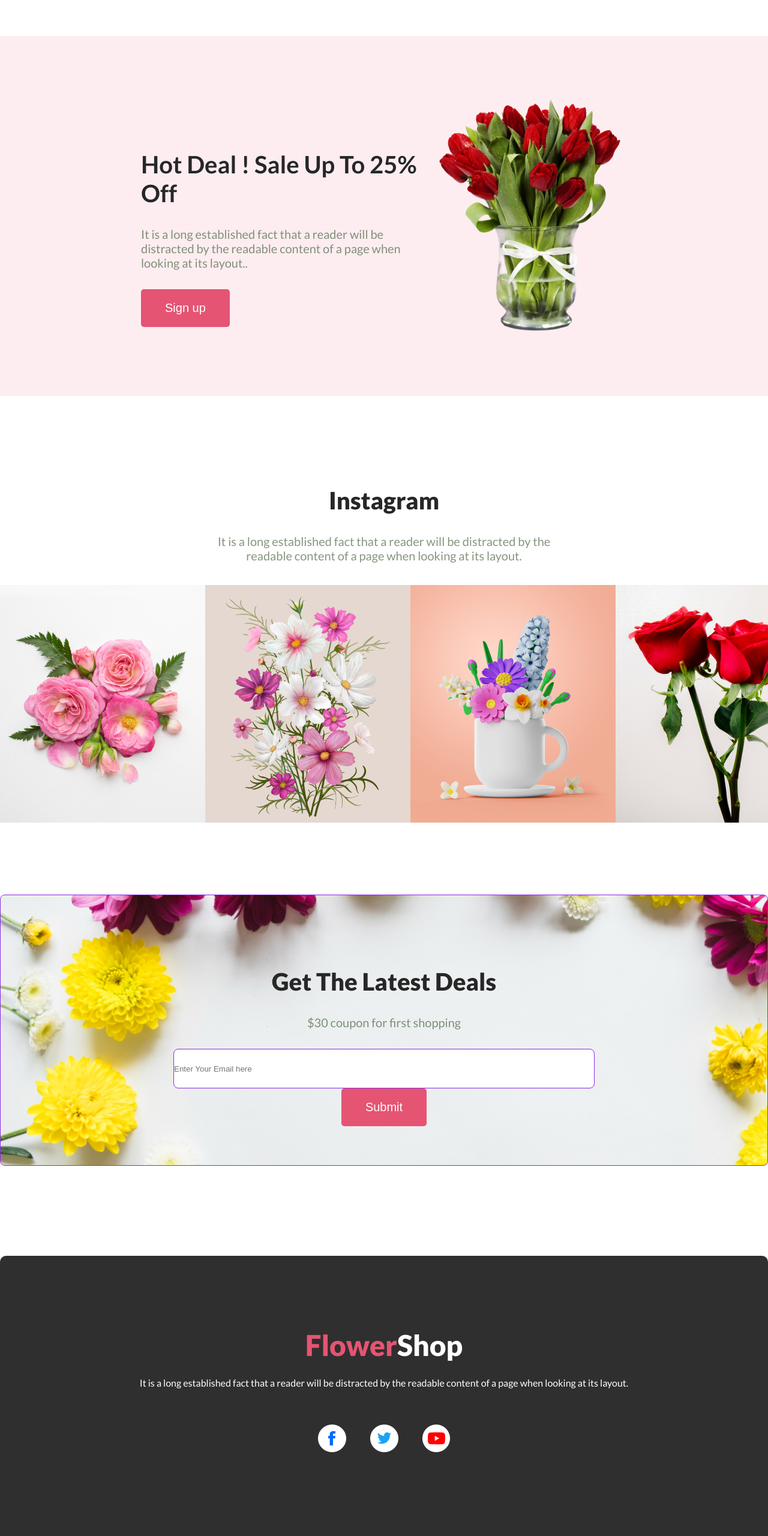
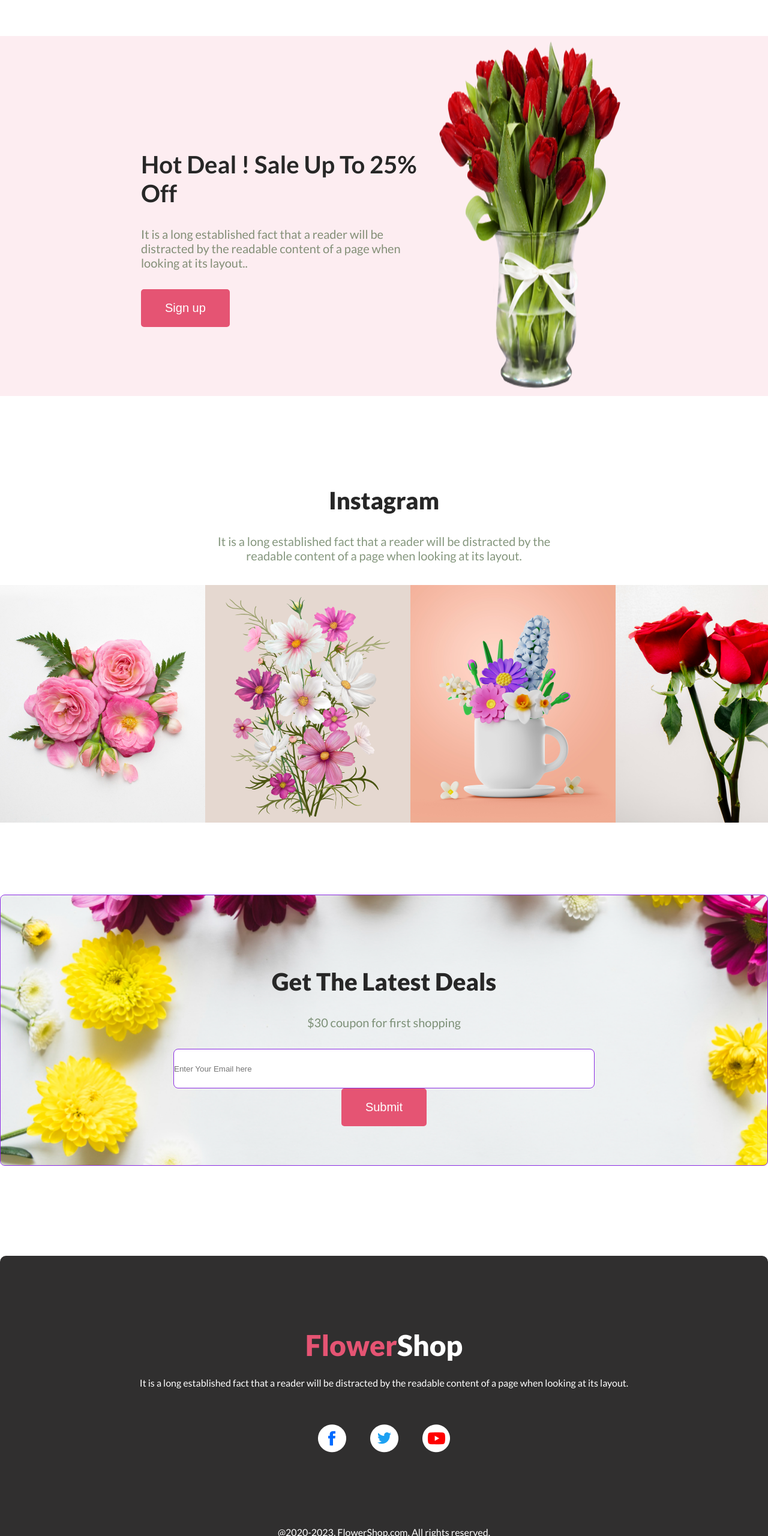
Before and after one commit to srmojumdar88/Assignment-test-1, a plain HTML site: page index.html in a window 1280 px wide. Shown: the part 3290-5850 px from the top of the page at 60% size. Drawn offline with Linux system fonts and the light colour scheme.

Commit message:
img problem moditfied

```diff
--- a/index.html
+++ b/index.html
@@ -101,7 +101,7 @@
                 <p class="description">It is a long established fact that a reader will be distracted by the readable content of a page when looking at its layout..</p>
                 <button class="button">Sign up</button>
             </div>
-                <img class="section2-img" src="image/pngwing 8.png" alt="tulipflowr">
+                <img class="section2-img" src="image/pngwing 8.png">
         </div>
     </section>
 
--- a/style.css
+++ b/style.css
@@ -172,9 +172,6 @@ h5{
     font-weight: 700;
 }
 
-.section2-img{
-    margin: 100px 0px;
-}
 /* section2 style end */
 
 
@@ -194,7 +191,7 @@ h5{
 
 /* section4 style start */
 .section4{
-    background-image: url("/image/Rectangle\ 9.png");
+    background-image: url("/image/bg.png");
     background-size: cover;
     margin: 120px 0px;
     height: 450px;
@@ -238,7 +235,7 @@ span{
 
 .icon{
     display: flex;
-    margin: 40px 0px;
+    margin-top: 40px;
     justify-content: center;
     list-style: none;
 }
@@ -248,6 +245,6 @@ li{
 }
 
 .copyrights{
-    padding: 150px ;
+    padding: 100px 0px 50px ;
     font-size: 14;
 }
```
Also changed, not shown: image/bg.png (renamed from image/Rectangle 9.png).
